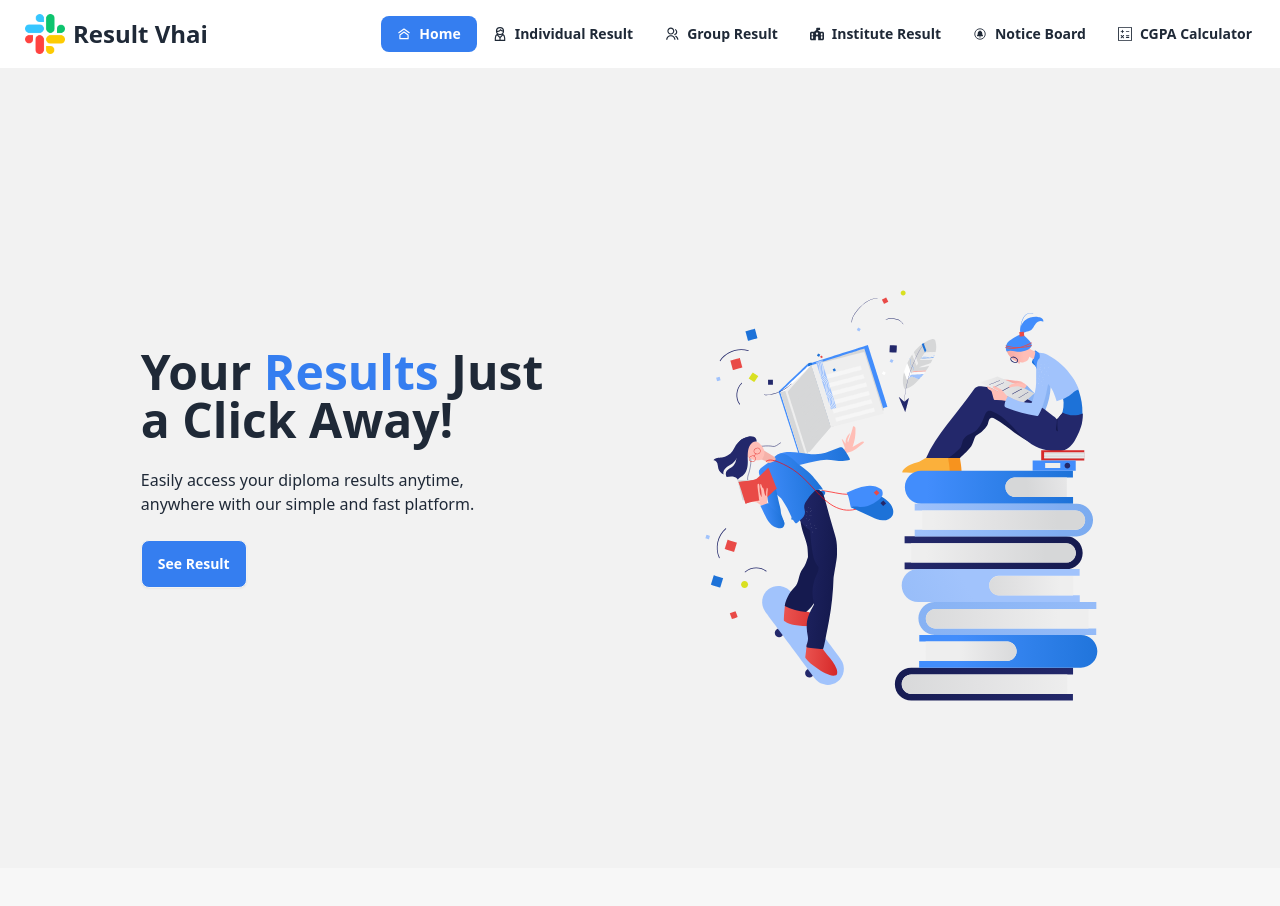
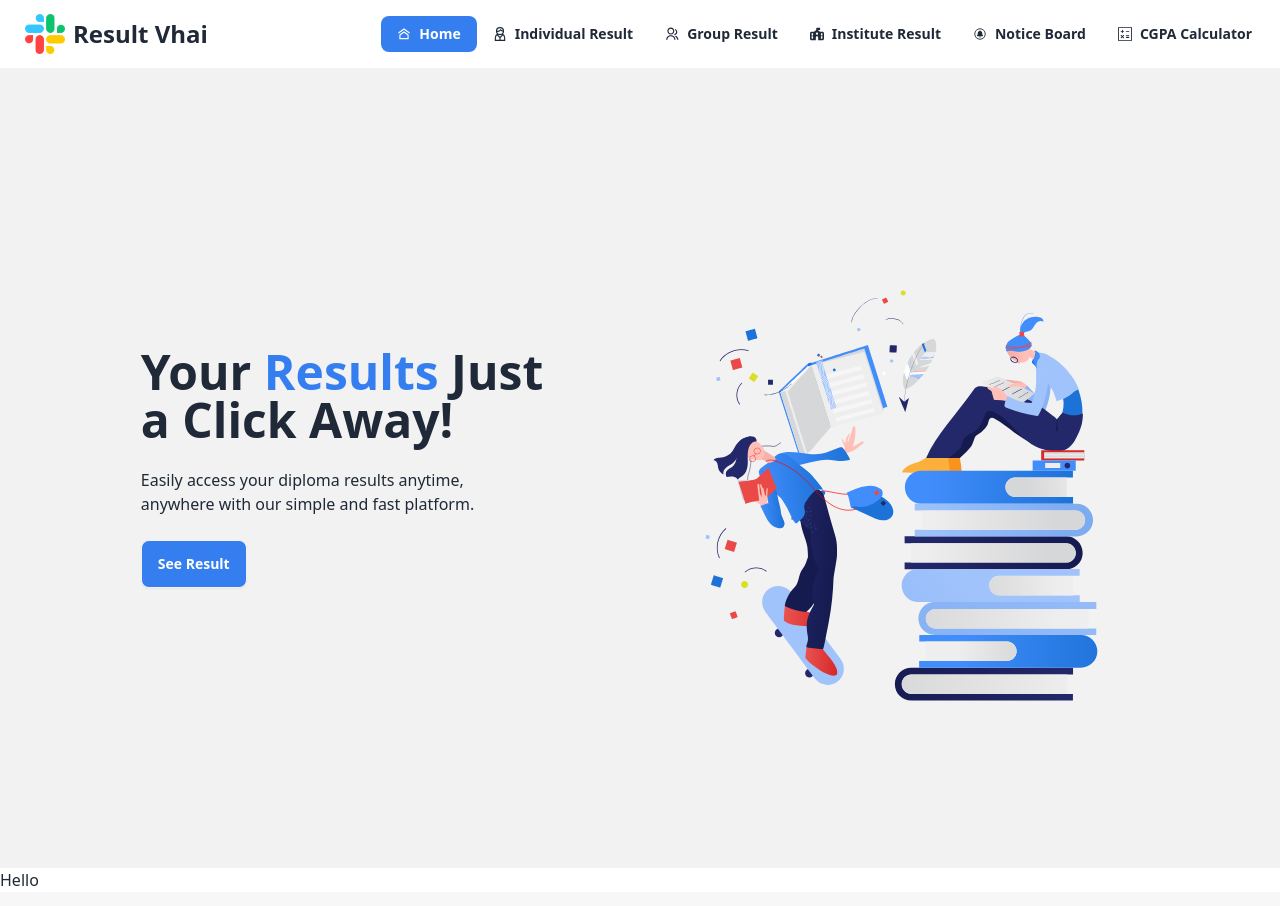
Before and after one commit to jahidul2004/result-vhai, a React (Vite) app: page / in a window 1280 px wide. Shown: the top 906 px of the page. Built offline with nearby package versions, Linux system fonts and the light colour scheme.

Commit message:
Result analysis page added.

```diff
--- a/src/layout/home/Home.jsx
+++ b/src/layout/home/Home.jsx
@@ -1,8 +1,13 @@
 import Banner from "../../pages/Banner/Banner";
+import ResultAnalysis from "../../pages/resultAnalysis/ResultAnalysis";
 
 const Home = () => {
     return (
-        <Banner></Banner>
+        <>
+            <Banner></Banner>
+
+            <h1>Hello</h1>
+        </>
     );
 };
 
--- /dev/null
+++ b/src/pages/resultAnalysis/ResultAnalysis.jsx
@@ -0,0 +1,5 @@
+const ResultAnalysis = () => {
+    return <div>this is result analysis page</div>;
+};
+
+export default ResultAnalysis;
--- a/src/router/Router.jsx
+++ b/src/router/Router.jsx
@@ -1,8 +1,8 @@
 import { createBrowserRouter } from "react-router-dom";
 import MainLayout from "../layout/mainLayout/MainLayout";
-import Banner from "../pages/Banner/Banner";
 import IndividualResult from "../pages/InsividualResult/IndividualResult";
 import GuidLine from "../pages/guidline/GuidLine";
+import Home from "../layout/home/Home";
 
 const router = createBrowserRouter([
     {
@@ -11,7 +11,7 @@ const router = createBrowserRouter([
         children:[
             {
                 path:'/',
-                element:<Banner></Banner>
+                element:<Home></Home>
             },
             {
                 path:'/individualResult',
```
